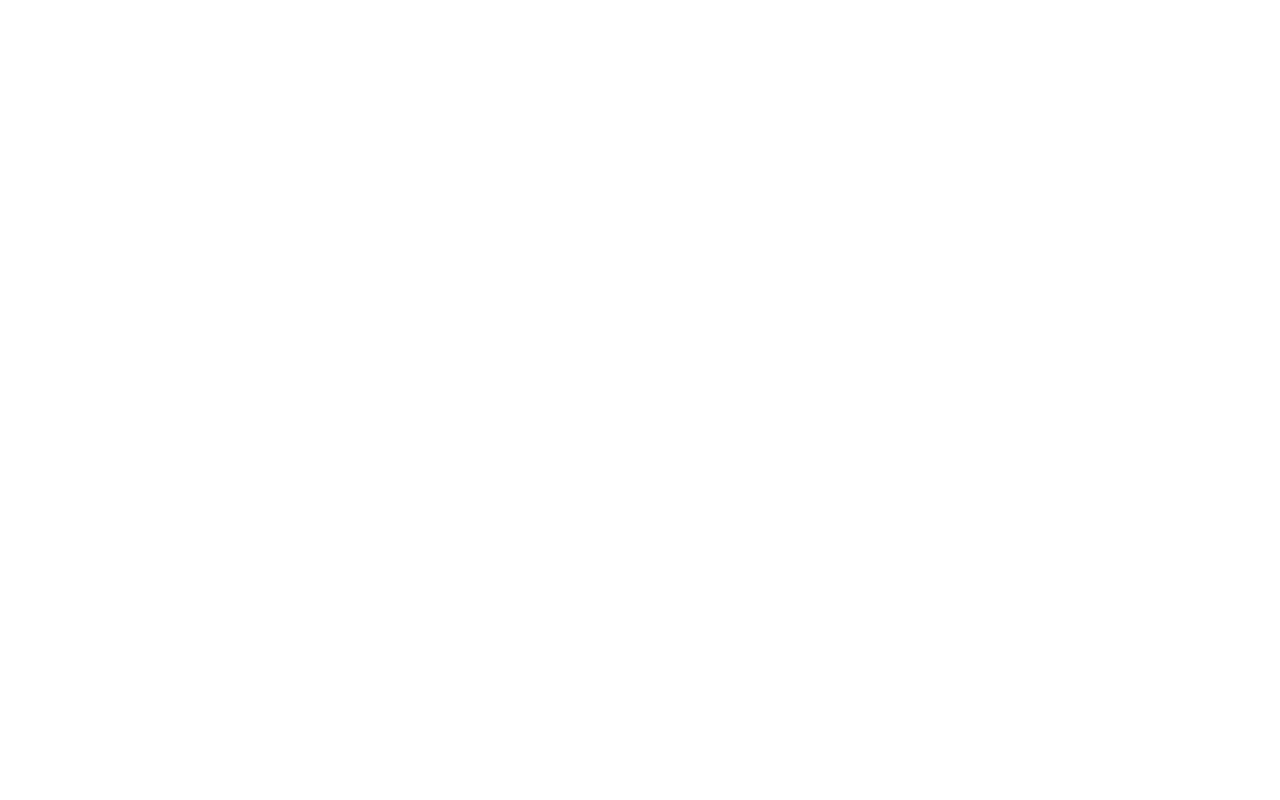
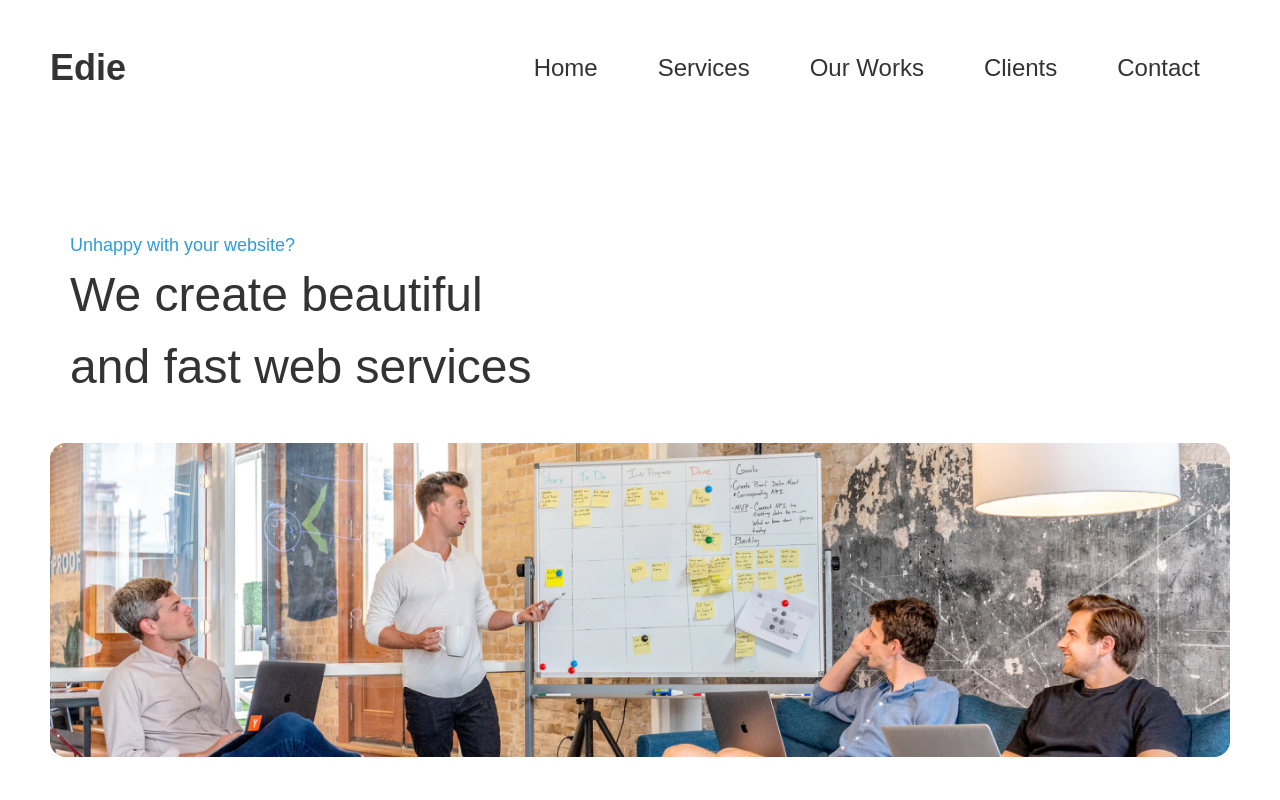
Before and after one commit to rahul72parihar/advanced-homepage, a website built with webpack: page src/index.html in a window 1280 px wide. Built offline with nearby package versions, Linux system fonts and the light colour scheme.

Commit message:
Add Navbar & Hero

```diff
--- a/src/assets/scss/_global.scss
+++ b/src/assets/scss/_global.scss
@@ -9,3 +9,11 @@
   font-family: $font-family;
   font-weight: font-weight("regular");
 }
+
+ul {
+  list-style: none;
+}
+
+a {
+  text-decoration: none;
+}
--- a/src/assets/scss/_main.scss
+++ b/src/assets/scss/_main.scss
@@ -4,3 +4,4 @@
 @import "fonts";
 @import "mixins/mixins";
 @import "components/components";
+@import "sections/sections";
--- a/src/assets/scss/components/_container.scss
+++ b/src/assets/scss/components/_container.scss
@@ -1,20 +1,25 @@
 .container {
   max-width: container("extra-small");
   margin: 0 auto;
+  padding: 0 40px;
 
   @include small-device {
     max-width: container("small");
+    padding: 0;
   }
 
   @include medium-device {
     max-width: container("medium");
+    padding: 0;
   }
 
   @include large-device {
     max-width: container("large");
+    padding: 0;
   }
 
   @include extra-large-device {
     max-width: container("extra-large");
+    padding: 0;
   }
 }
--- /dev/null
+++ b/src/assets/scss/sections/_header.scss
@@ -0,0 +1,166 @@
+header {
+  padding: 10px;
+  display: flex;
+  justify-content: space-between;
+
+  @include medium_device {
+    padding: 20px;
+  }
+
+  @include large_device {
+    padding: 50px;
+  }
+
+  .hamburger {
+    cursor: pointer;
+    z-index: 1001;
+    .line {
+      background: black;
+      width: 35px;
+      height: 3px;
+      margin: 6px 0;
+      transition: 0.2s;
+    }
+
+    @include medium_device {
+      display: none;
+    }
+  }
+
+  .nav-bg {
+    background: color("theme");
+    height: 0;
+    width: 0;
+    transition: all 0.3s ease-out;
+    position: absolute;
+    left: 0;
+    top: 0;
+    z-index: 1000;
+
+    @include medium_device {
+      display: none;
+    }
+  }
+
+  nav {
+    display: none;
+    flex-wrap: wrap;
+
+    .nav-list {
+      position: absolute;
+      top: 50%;
+      transform: translateY(-50%) translateX(-50%);
+      left: 50%;
+      z-index: 1001;
+      text-align: center;
+
+      .nav-link {
+        color: color("white");
+        font-size: font-size("large");
+        line-height: 5rem;
+        transition: all 0.2s;
+
+        &:hover {
+          color: color("primary");
+        }
+
+        @include medium_device {
+          font-size: font-size("medium");
+          font-weight: font-weight("medium");
+          line-height: 2.7rem;
+          color: color("gray-darker");
+        }
+
+        @include large_device {
+          font-size: font-size("large");
+          font-weight: font-weight("medium");
+          line-height: 3.6rem;
+          color: color("gray-darker");
+        }
+      }
+
+      .nav-item {
+        cursor: pointer;
+        @include medium_device {
+          margin: 0 30px;
+        }
+      }
+
+      @include medium_device {
+        position: relative;
+        transform: 0;
+        display: flex;
+      }
+    }
+
+    @include medium_device {
+      display: flex;
+      flex-direction: row;
+    }
+  }
+
+  .logo {
+    z-index: 1001;
+
+    @include large_device {
+      font-size: font-size("extra-large");
+      font-weight: font-weight("extra-bold");
+      font-family: $header-font-family;
+      color: color("gray-darker");
+      line-height: 3.5rem;
+    }
+  }
+
+  //   Apply these changes if navbar has been opened
+  &.open {
+    // logo on the left side
+    .logo {
+      color: color("white");
+
+      @include medium_device {
+        color: color("gray-darker");
+      }
+    }
+
+    // Hamburger bars
+    .hamburger {
+      .line {
+        background: color("white");
+      }
+
+      .line:nth-child(1) {
+        transform: rotate(-45deg) translate(-6px, 6px);
+      }
+
+      .line:nth-child(2) {
+        opacity: 0;
+        transform: translateX(-10px);
+      }
+
+      .line:nth-child(3) {
+        transform: rotate(45deg) translate(-6px, -8px);
+      }
+    }
+
+    // background when navbar is opened
+    .nav-bg {
+      height: 100vh;
+      width: 100%;
+    }
+
+    nav {
+      position: absolute;
+      display: block;
+      top: 0;
+      left: 0;
+      width: 100%;
+      height: 100vh;
+
+      @include medium_device {
+        position: relative;
+        width: auto;
+        height: auto;
+      }
+    }
+  }
+}
--- /dev/null
+++ b/src/assets/scss/sections/_hero.scss
@@ -0,0 +1,47 @@
+.hero {
+  margin-top: 48px;
+
+  @include medium_device {
+    margin-top: 96px;
+  }
+
+  .img-wrapper {
+    padding: 15px 10px;
+
+    @include medium_device {
+      padding: 20px;
+    }
+
+    @include large_device {
+      padding: 40px 50px;
+    }
+
+    img {
+      width: 100%;
+      height: 145px;
+      border-radius: $large-border-radius;
+
+      @include small_device {
+        height: auto;
+      }
+    }
+  }
+
+  .heading {
+    font-weight: font-weight("medium");
+
+    @include large_device {
+      font-size: 4.8rem;
+      line-height: 7.2rem;
+    }
+  }
+
+  .link {
+    font-size: font-size("small");
+
+    @include large_device {
+      font-size: font-size("medium");
+      line-height: 2.7rem;
+    }
+  }
+}
--- /dev/null
+++ b/src/assets/scss/sections/_sections.scss
@@ -0,0 +1,2 @@
+@import "header";
+@import "hero";
--- a/src/index.html
+++ b/src/index.html
@@ -10,6 +10,61 @@
 
 <body>
 
+    <header>
+        <div class="logo">
+            Edie
+        </div>
+
+        <div class="hamburger">
+            <div class="line"></div>
+            <div class="line"></div>
+            <div class="line"></div>
+        </div>
+
+        <div class="nav-bg"></div>
+
+        <nav>
+            <ul class="nav-list">
+                <li class="nav-item">
+                    <a class="nav-link" href="#">Home</a>
+                </li>
+
+                <li class="nav-item">
+                    <a class="nav-link" href="#">Services</a>
+                </li>
+
+                <li class="nav-item">
+                    <a class="nav-link" href="#">Our Works</a>
+                </li>
+
+                <li class="nav-item">
+                    <a class="nav-link" href="#">Clients</a>
+                </li>
+
+                <li class="nav-item">
+                    <a class="nav-link" href="#">Contact</a>
+                </li>
+            </ul>
+        </nav>
+    </header>
+
+
+    <main>
+
+        <section class="hero">
+            <div class="container">
+                <a class="link">Unhappy with your website? </a>
+
+                <h1 class="heading">We create beautiful <br> and fast web services</h1>
+            </div>
+            <div class="img-wrapper">
+                <img src="./assets/images/heroImage.jpg" alt="Team planning a project">
+            </div>
+
+        </section>
+
+    </main>
+
 </body>
 
 </html>
--- a/src/index.js
+++ b/src/index.js
@@ -1 +1,8 @@
 import "./index.scss";
+
+const hamburgerMenuButton = document.querySelector(".hamburger");
+const headerElement = document.querySelector("header");
+
+hamburgerMenuButton.addEventListener("click", () => {
+  headerElement.classList.toggle("open");
+});
```
